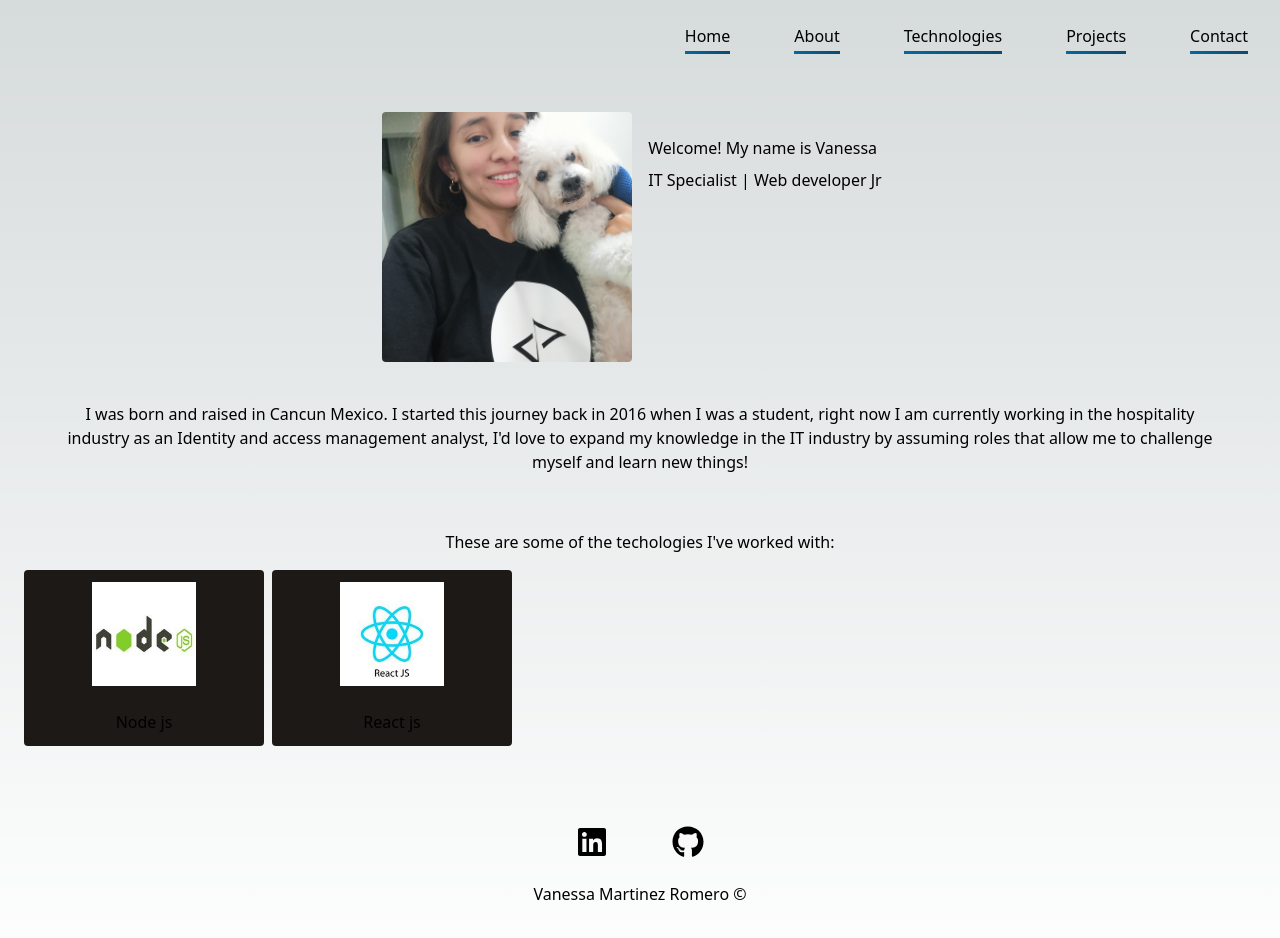
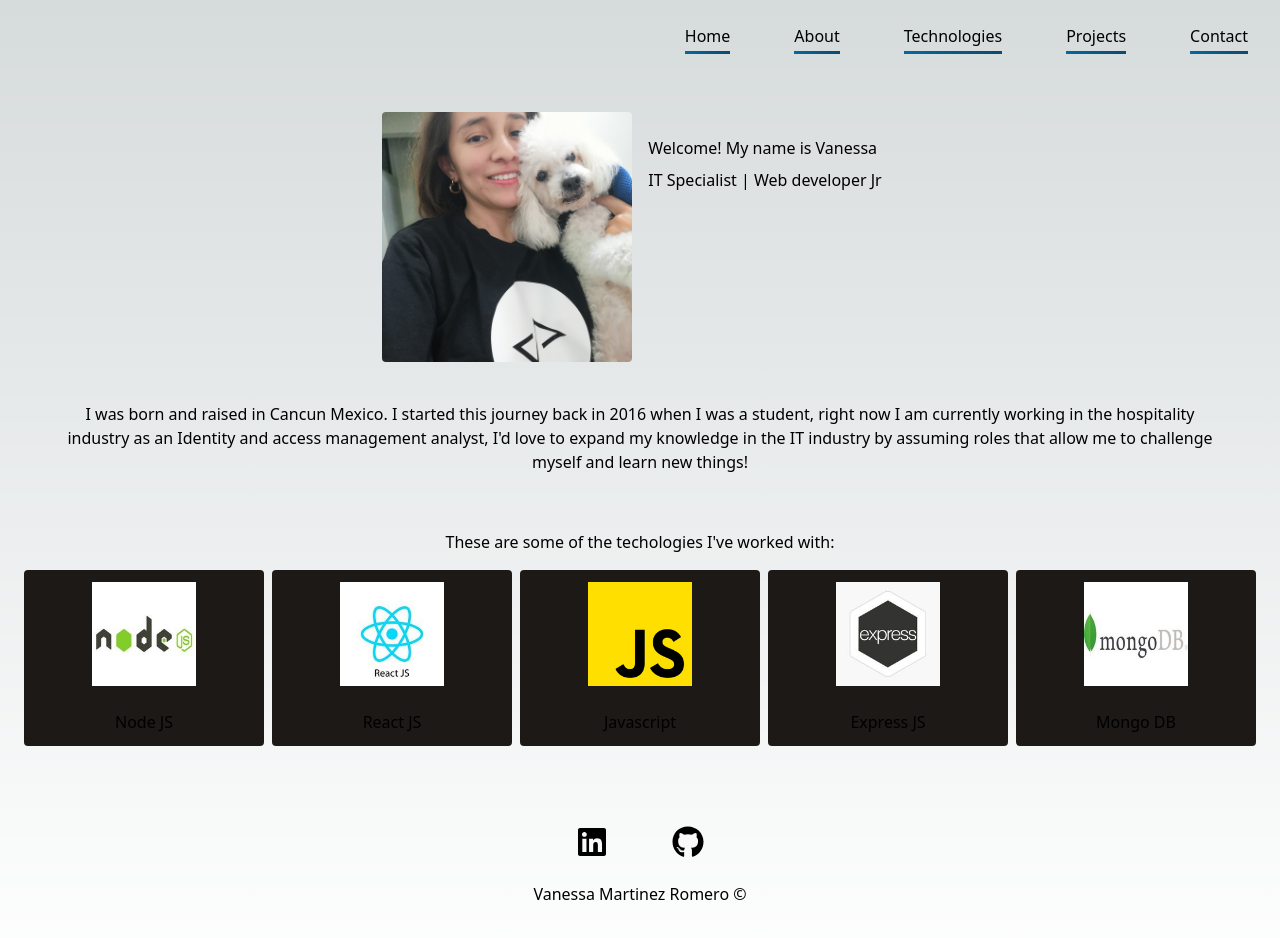
Before and after one commit to yosassenav/yosassenav, a Next.js app: page / in a window 1280 px wide. Shown: the top 938 px of the page. Built offline with nearby package versions, Linux system fonts and the light colour scheme.

Commit message:
adding more technologies to grid display

```diff
--- a/src/components/Techstack/Techstack.js
+++ b/src/components/Techstack/Techstack.js
@@ -18,7 +18,7 @@ export default function Techstack() {
             <Image src={NodejsLogo} />
           </div>
           <div className="flex justify-center p-3">
-            <span>Node js</span>
+            <span>Node JS</span>
           </div>
         </div>
         <div className="flex flex-col items-center bg-stone-900 rounded">
@@ -26,14 +26,33 @@ export default function Techstack() {
             <Image src={ReactLogo} />
           </div>
           <div className="flex justify-center p-3">
-            <span>React js</span>
+            <span>React JS</span>
           </div>
         </div>
-        {/*
-        <Image src={} className="object-cover" />
-        <Image src={JSLogo} className="object-cover" />
-        <Image src={ExpressLogo} className="object-cover" />
-        <Image src={MongoDBLogo} className="object-cover" /> */}
+        <div className="flex flex-col items-center bg-stone-900 rounded">
+          <div className="flex justify-center w-32 p-3">
+            <Image src={JSLogo} />
+          </div>
+          <div className="flex justify-center p-3">
+            <span>Javascript</span>
+          </div>
+        </div>
+        <div className="flex flex-col items-center bg-stone-900 rounded">
+          <div className="flex justify-center w-32 p-3">
+            <Image src={ExpressLogo} />
+          </div>
+          <div className="flex justify-center p-3">
+            <span>Express JS</span>
+          </div>
+        </div>
+        <div className="flex flex-col items-center bg-stone-900 rounded">
+          <div className="flex justify-center w-32 p-3">
+            <Image src={MongoDBLogo} />
+          </div>
+          <div className="flex justify-center p-3">
+            <span>Mongo DB</span>
+          </div>
+        </div>
       </div>
     </>
   );
```
